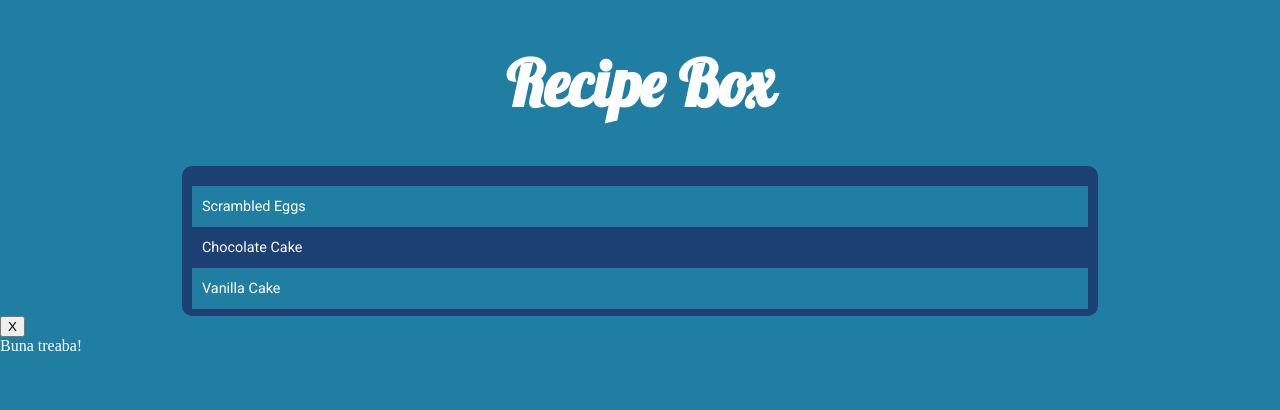
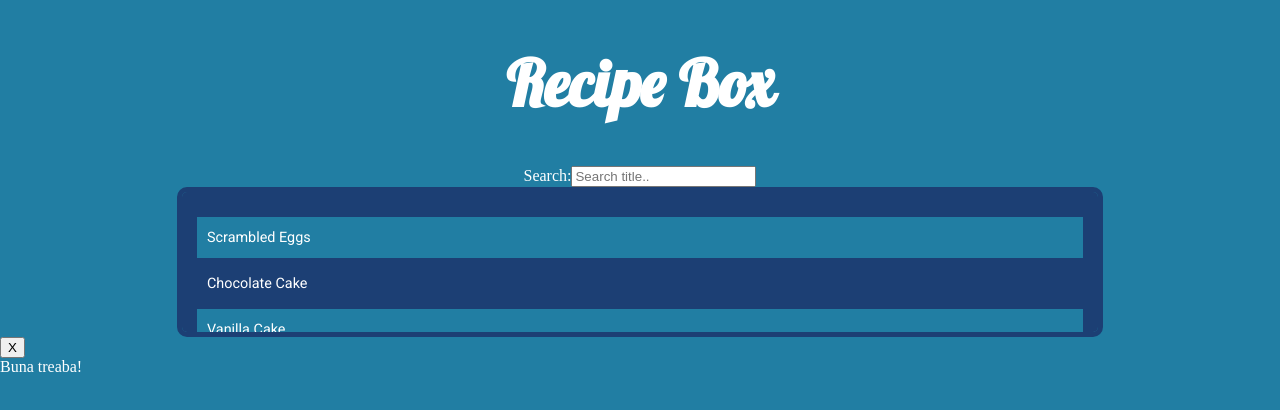
Before and after one commit to Andarus-1994/Recipes, a Vue app: page / in a window 1280 px wide. Shown: the top 410 px of the page. Built offline with nearby package versions, Linux system fonts and the light colour scheme.

Commit message:
Added search filter (ingredients) for the products

```diff
--- a/src/views/home.vue
+++ b/src/views/home.vue
@@ -1,11 +1,21 @@
 <template>
   <div class="home">
-
     <h1>Recipe Box</h1>
-         <Loader v-if="recipes.loading" />
-      <ul v-if="!recipes.loading" class="recipe-list">
-        <li v-for="(recipe,index) in recipes.list[0]" :key="index"  v-bind:style="index%2===0 ? li : ''" @click="Show(index)">{{recipe.recipe}}</li>
-      </ul>
+    <Loader v-if="recipes.loading" />
+    <div class="search-wrapper">
+      <label>Search:</label>
+      <input type="text" v-model="search" placeholder="Search title.." />
+    </div>
+    <ul v-if="!recipes.loading" class="recipe-list">
+      <li
+        v-for="(recipe, index) in SearchFilter"
+        :key="index"
+        v-bind:style="index % 2 === 0 ? li : ''"
+        @click="Show(index)"
+      >
+        {{ recipe.recipe }}
+      </li>
+    </ul>
     <div class="buttons">
       <button v-on:click="Hide">X</button>
       <div v-if="hide">Buna treaba!</div>
@@ -18,85 +28,125 @@ import Loader from "../components/Spinner.vue";
 
 export default {
   name: "home",
-   components:{
-    Loader
+  components: {
+    Loader,
   },
   data: () => {
     return {
+      search:"",
       hide: true,
       li: {
-    backgroundColor:"rgb(33, 126, 163)",
-  },
+        backgroundColor: "rgb(33, 126, 163)",
+      },
 
       itemList: [
-        { recipe: 'Scrambled Eggs', ingredients: ['Eggs','Sunflower Oil'], directions: ['Do step 1','Do step 2']},
-        { recipe: 'Chocolate Cake', ingredients: ['Eggs','Flour','Milk'], directions: ['Do step 1','Do step 2','Do step 3']},
-        { recipe: 'Vanilla Cake', ingredients: ['Eggs','Flour','Milk', 'Vanilla'], directions: ['Do step 1','Do step 2','Do step 3']},
-        { recipe: 'Scrambled Eggs', ingredients: ['Eggs','Sunflower Oil'], directions: ['Do step 1','Do step 2']},       ],
-      recipes:{loading:true,list:[]},
-
+        {
+          recipe: "Scrambled Eggs",
+          ingredients: ["Eggs", "Sunflower Oil"],
+          directions: ["Do step 1", "Do step 2"],
+        },
+        {
+          recipe: "Chocolate Cake",
+          ingredients: ["Eggs", "Flour", "Milk"],
+          directions: ["Do step 1", "Do step 2", "Do step 3"],
+        },
+        {
+          recipe: "Vanilla Cake",
+          ingredients: ["Eggs", "Flour", "Milk", "Vanilla"],
+          directions: ["Do step 1", "Do step 2", "Do step 3"],
+        },
+        {
+          recipe: "Scrambled Eggs",
+          ingredients: ["Eggs", "Sunflower Oil"],
+          directions: ["Do step 1", "Do step 2"],
+        },
+      ],
+      recipes: { loading: true, list: [] },
     };
   },
-  created: function () {
-    if(localStorage.recipes){
+  created: function() {
+    if (localStorage.recipes) {
+      /*if we find data into the localstorage we push it to our array */
       this.recipes.list.push(JSON.parse(localStorage.recipes));
-      console.log(this.recipes);
-      this.recipes.loading=false;
+      this.recipes.loading = false;
+    } else {
+      /* if local storage is empty we add a list of recipes*/
+      this.recipes.list.push(this.itemList);
+      localStorage.setItem("recipes", JSON.stringify(this.itemList));
+      this.recipes.loading = false;
     }
-    else{
-      this.recipes.list.push(this.itemList);
-      localStorage.setItem("recipes",JSON.stringify(this.itemList))
-      this.recipes.loading=false;
-    }
-    console.log(this.recipes)
+    console.log(this.recipes);
   },
   methods: {
     Show: function(number) {
-      console.log(number)
-
+      console.log(number);
     },
     Hide: function() {
-      this.hide=!this.hide;
+      this.hide = !this.hide;
+    },
 
-    }
   },
+  computed: {
+SearchFilter: function(){
 
+  if(!this.search)
+  {
 
+  return this.recipes.list[0];
+  }
+  return this.recipes.list[0].filter((recipe) => {
+    /* splited the words separated by a comma */
+    var searchedIngredients = this.search.trim().split(',');
+    var ingredients = recipe.ingredients
+      for (var i = 0; i < ingredients.length; i++) {
+        for(var y = 0; y< searchedIngredients.length; y++){
+        if (searchedIngredients[y] && ingredients[i].toLowerCase().includes(searchedIngredients[y].trim())) {
+          return true;
+        }
+        }
+      }
+    });
+}
+
+}
 
 };
 </script>
 
 <style lang="css" scoped>
 .home {
-
   position: relative;
   color: rgb(255, 255, 255);
-
 }
-.home h1{
+.home h1 {
   text-align: center;
-font-size: 4rem;
-font-family: 'Lobster', cursive;
+  font-size: 4rem;
+  font-family: "Lobster", cursive;
 }
-.home ul{
+.home .search-wrapper{
+  text-align: center;
+}
+.home ul {
   background-color: rgb(28, 63, 116);
   border-radius: 10px;
+  border: 5px solid rgb(28, 63, 116);
   overflow: auto;
   list-style-type: none;
-  height:100px;
-  width:70%;
+  height: 100px;
+  width: 70%;
   padding: 20px 10px;
-  padding-bottom: 30px;
-  margin:0 auto;
+
+  margin: 0 auto;
 }
-.home ul li{
+.home ul li {
   cursor: pointer;
   padding: 12px 10px;
+  margin: 5px 5px;
   font-size: 0.9rem;
-font-family: 'Roboto', sans-serif;
+  font-family: "Roboto", sans-serif;
 }
 
-.home ul li:hover{
-  color:rgb(38, 72, 124);
+.home ul li:hover {
+  color: rgb(38, 72, 124);
 }
 </style>
```
Also changed, not shown: src/App.vue (+6 -10 lines).
